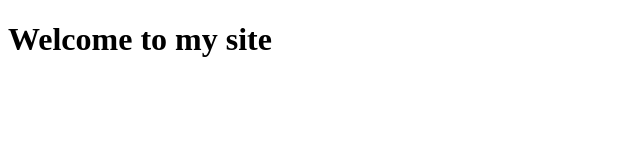
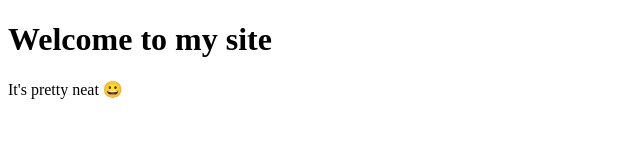
Before and after one commit to demostudent40/link-in-bio, a plain HTML site: page index.html in a window 1280 px wide. Shown: the whole page, without its empty margins (0-640 px from the left). Drawn offline with Linux system fonts and the light colour scheme.

Commit message:
test another commit / deploy

```diff
--- a/index.html
+++ b/index.html
@@ -5,5 +5,7 @@
   </head>
   <body>
     <h1>Welcome to my site</h1>
+
+    <p>It's pretty neat 😀</p>
   </body>
 </html>
```
